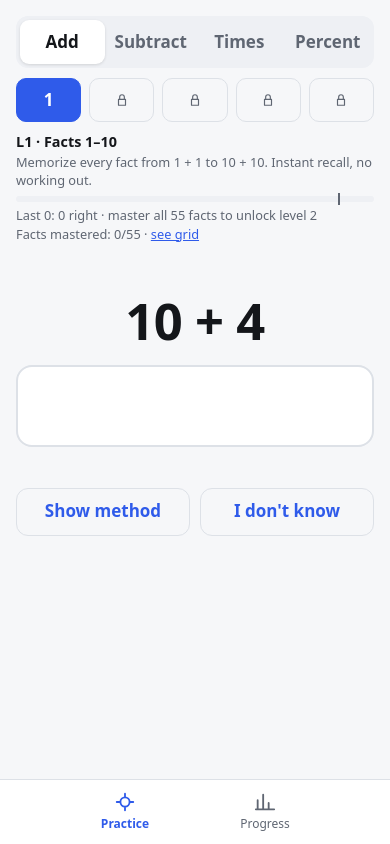
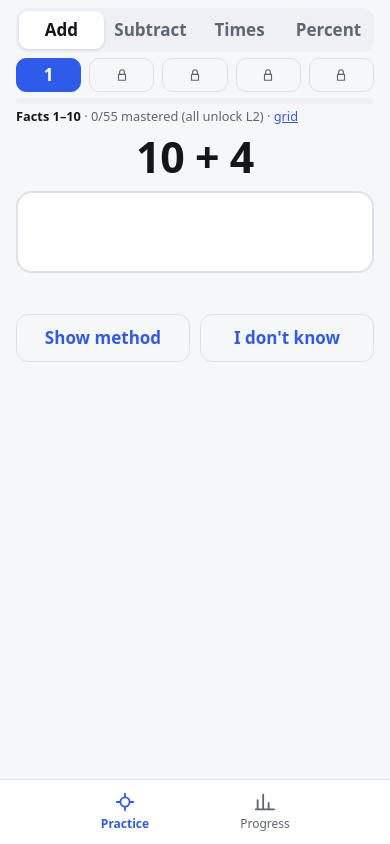
Before and after one commit to davidpayne2365/mathtrainer, a website built with Vite: page index.html in a window 390 px wide. Built offline with nearby package versions, Linux system fonts and the light colour scheme.

Commit message:
Make Practice a fixed single screen so the answer box never jumps
The page itself no longer scrolls; only the content area does. The
header is compacted and the previous-answer line moved under the input
so the answer box sits high on screen, clear of the phone keyboard, and
stays at the same position on every question. On a miss, Next sits right
under the answer, above the lesson.

Co-Authored-By: Claude Opus 5.5 <noreply@anthropic.com>
Claude-Session: https://claude.ai/code/session_01Lsq6NvTJWrbxSEZgvB7jpn

```diff
--- a/src/style.css
+++ b/src/style.css
@@ -65,6 +65,22 @@ html {
   -webkit-tap-highlight-color: transparent;
 }
 
+/* Single fixed screen: the page itself never scrolls (so focusing the answer box
+   can't make it jump); only the content area under the header scrolls. */
+html,
+body {
+  height: 100%;
+  overflow: hidden;
+  overscroll-behavior: none;
+}
+
+#app {
+  position: fixed;
+  inset: 0;
+  display: flex;
+  flex-direction: column;
+}
+
 body {
   margin: 0;
   background: var(--bg);
@@ -74,9 +90,12 @@ body {
 }
 
 #view {
-  max-width: 560px;
-  margin: 0 auto;
-  padding: max(16px, env(safe-area-inset-top)) 16px calc(var(--tabs-h) + 24px + env(safe-area-inset-bottom));
+  flex: 1;
+  min-height: 0;
+  overflow-y: auto;
+  overscroll-behavior: contain;
+  -webkit-overflow-scrolling: touch;
+  padding: max(8px, env(safe-area-inset-top)) max(16px, calc((100% - 528px) / 2)) 24px;
 }
 
 h1 {
@@ -102,8 +121,7 @@ a {
 
 /* ---------- bottom tabs ---------- */
 .tabs {
-  position: fixed;
-  inset: auto 0 0 0;
+  flex: none;
   display: flex;
   justify-content: center;
   background: var(--surface);
@@ -236,7 +254,7 @@ a {
   flex: 1;
   font: inherit;
   font-weight: 600;
-  min-height: 44px;
+  min-height: 42px;
   border: 0;
   border-radius: 9px;
   background: transparent;
@@ -255,7 +273,7 @@ a {
 }
 .lvl {
   flex: 1;
-  min-height: 44px;
+  min-height: 38px;
   font: inherit;
   font-weight: 700;
   border-radius: 10px;
@@ -691,3 +709,60 @@ a {
 .factcard[open] summary {
   margin-bottom: 8px;
 }
+
+/* ---------- compact practice header ---------- */
+.practice .seg,
+.practice .levels {
+  margin-bottom: 8px;
+}
+.practice .meter .bar {
+  margin: 4px 0 3px;
+}
+.practice .stage {
+  margin-top: 6px;
+}
+.practice .prompt {
+  margin: 4px 0 10px;
+}
+.flash-text {
+  max-width: 100%;
+  white-space: nowrap;
+  overflow: hidden;
+  text-overflow: ellipsis;
+  display: block;
+}
+.review .btn.big {
+  margin: 4px 0 10px;
+}
+
+.practice .seg {
+  padding: 3px;
+}
+.practice .seg button {
+  min-height: 38px;
+}
+.practice .lvl {
+  min-height: 34px;
+}
+.practice .seg,
+.practice .levels {
+  margin-bottom: 6px;
+}
+.practice .meter-sub {
+  white-space: nowrap;
+  overflow: hidden;
+  text-overflow: ellipsis;
+  color: var(--muted);
+}
+.practice .meter-sub strong {
+  color: var(--text);
+}
+.practice .prompt {
+  font-size: clamp(2.2rem, 11vw, 3rem);
+}
+.practice .prompt.wordy {
+  font-size: clamp(1.15rem, 5vw, 1.4rem);
+}
+.status .flash {
+  max-width: 100%;
+}
--- a/src/ui/practice.ts
+++ b/src/ui/practice.ts
@@ -4,7 +4,6 @@ import { SKILLS, type Problem, type Skill } from '../core/types';
 import { app, type View } from './app';
 import { h, icon, toast } from './dom';
 import { renderQuestion, type Flash } from './question';
-import { FACT_SETS, type FactSet, type FactSkill } from '../core/facts';
 
 const SHORT: Record<Skill, string> = { add: 'Add', sub: 'Subtract', mul: 'Times', pct: 'Percent' };
 
@@ -75,29 +74,24 @@ export function practiceView(): View {
     const lp = levelProgress(app.prog, skill, level);
     const isTop = level === LEVELS[skill].length;
     const factLevel = factSetFor(skill, level);
-    const need =
-      level < app.prog.unlocked[skill] || isTop
-        ? ''
-        : factLevel
-          ? ` · master all ${factLevel.facts.length} facts to unlock level ${level + 1}`
-          : ` · 90% over ${UNLOCK_WINDOW} unlocks level ${level + 1}`;
+    const locked = !(level < app.prog.unlocked[skill] || isTop);
+    const f = factLevel ? factSummary(app.prog, factLevel) : null;
+    // One short status line keeps the header small so the answer box sits high on screen.
+    const sub = f
+      ? [h('strong', null, def.name), ` · ${f.mastered}/${f.total} mastered${locked ? ` (all unlock L${level + 1})` : ''} · `, h('a', { href: '#/progress' }, 'grid')]
+      : [h('strong', null, def.name), ` · last ${lp.recentN}: ${lp.recentCorrect} right${locked ? ` · 90% unlocks L${level + 1}` : ''}`];
+    const pctDone = f ? f.mastered / f.total : lp.recentCorrect / UNLOCK_WINDOW;
     meter.replaceChildren(
-      h('div', { class: 'meter-name' }, h('strong', null, `L${level} · ${def.name}`), h('span', null, def.blurb)),
       h(
         'div',
         { class: 'bar', title: `${lp.recentCorrect}/${lp.recentN} correct` },
-        h('span', { style: { width: `${(lp.recentCorrect / UNLOCK_WINDOW) * 100}%` } }),
-        h('i', { style: { left: '90%' } }),
+        h('span', { style: { width: `${pctDone * 100}%` } }),
+        f ? null : h('i', { style: { left: '90%' } }),
       ),
-      h('div', { class: 'meter-sub' }, `Last ${lp.recentN}: ${lp.recentCorrect} right${need}`),
-      ...(level === 1 && FACT_SETS[skill as FactSkill] ? [factsLine(FACT_SETS[skill as FactSkill])] : []),
+      h('div', { class: 'meter-sub' }, ...sub),
     );
   }
 
-  function factsLine(set: FactSet) {
-    const f = factSummary(app.prog, set);
-    return h('div', { class: 'meter-sub facts-line' }, `Facts mastered: ${f.mastered}/${f.total} · `, h('a', { href: '#/progress' }, 'see grid'));
-  }
 
   function ask(info?: { flash?: Flash }) {
     const problem = nextProblem(app.prog, [{ skill, level }], Math.random, last?.prompt);
@@ -119,6 +113,9 @@ export function practiceView(): View {
       flash: info?.flash,
     });
     stage.replaceChildren(q.el);
+    // New question starts at the top of the screen; never scroll the page itself.
+    const view = document.getElementById('view');
+    if (view) view.scrollTop = 0;
     q.focus();
   }
 
--- a/src/ui/question.ts
+++ b/src/ui/question.ts
@@ -93,7 +93,8 @@ export function renderQuestion(opts: QuestionOpts): QuestionHandle {
   // Set as an attribute: Safari's `autocorrect` property is a boolean, so 'off' would turn it on.
   input.setAttribute('autocorrect', 'off');
 
-  const status = h('div', { class: 'status', 'aria-live': 'polite' });
+  // Under the answer box: first the previous answer's ✓ line, then this answer's result.
+  const status = h('div', { class: 'status', 'aria-live': 'polite' }, opts.flash ? flashLine(opts.flash) : null);
   const hintBox = h('div', { class: 'hint' });
   const actions = h('div', { class: 'actions' });
   const review = h('div', { class: 'review' });
@@ -122,7 +123,6 @@ export function renderQuestion(opts: QuestionOpts): QuestionHandle {
     'section',
     { class: 'question' },
     h('div', { class: 'qmeta' }, `${level.name}`),
-    h('div', { class: 'flash-slot' }, opts.flash ? flashLine(opts.flash) : null),
     h('div', { class: 'prompt' + (problem.prompt.length > 24 ? ' wordy' : '') }, problem.prompt),
     field,
     status,
@@ -201,10 +201,10 @@ export function renderQuestion(opts: QuestionOpts): QuestionHandle {
     hintBox.replaceChildren();
     actions.replaceChildren();
     const title = isFactType(problem.type) ? 'Lock it in' : 'The fast way';
-    review.replaceChildren(h('div', { class: 'review-title' }, title), lesson(problem.steps), nextBtn);
+    // Next sits right under the answer so it's reachable without scrolling; the lesson follows.
+    review.replaceChildren(nextBtn, h('div', { class: 'review-title' }, title), lesson(problem.steps));
     opts.onReview?.({ ...res, correct, ms });
     nextBtn.focus({ preventScroll: true });
-    requestAnimationFrame(() => nextBtn.scrollIntoView({ block: 'nearest', behavior: 'smooth' }));
   }
 
   input.addEventListener('input', onInput);
```
